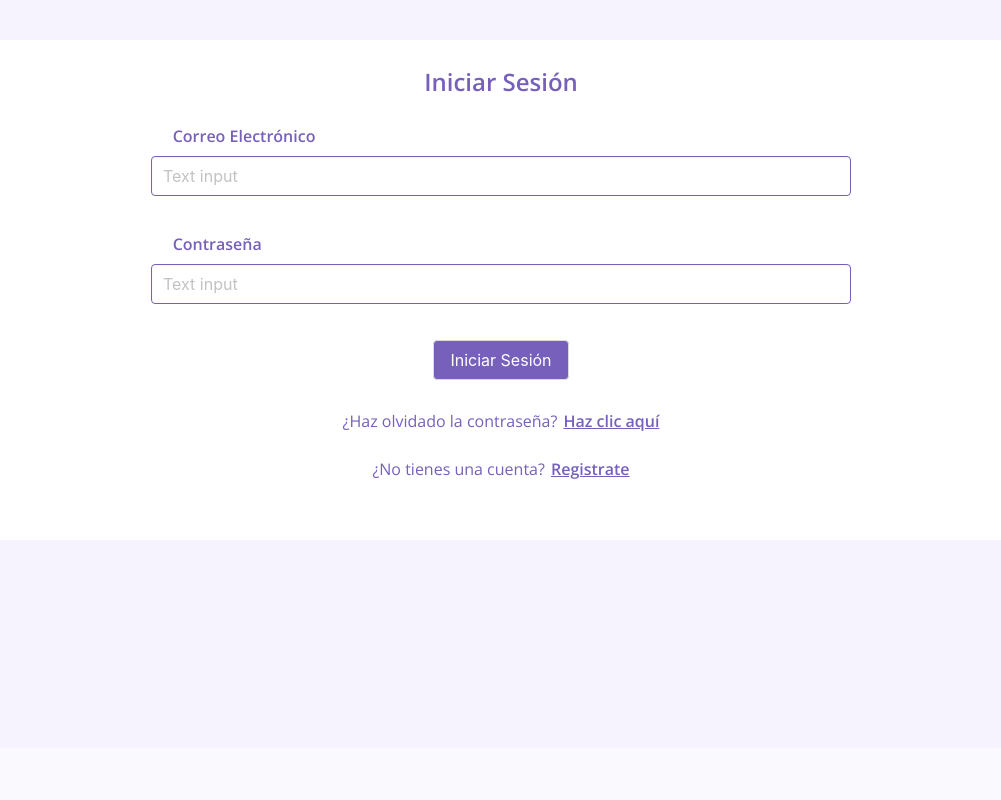
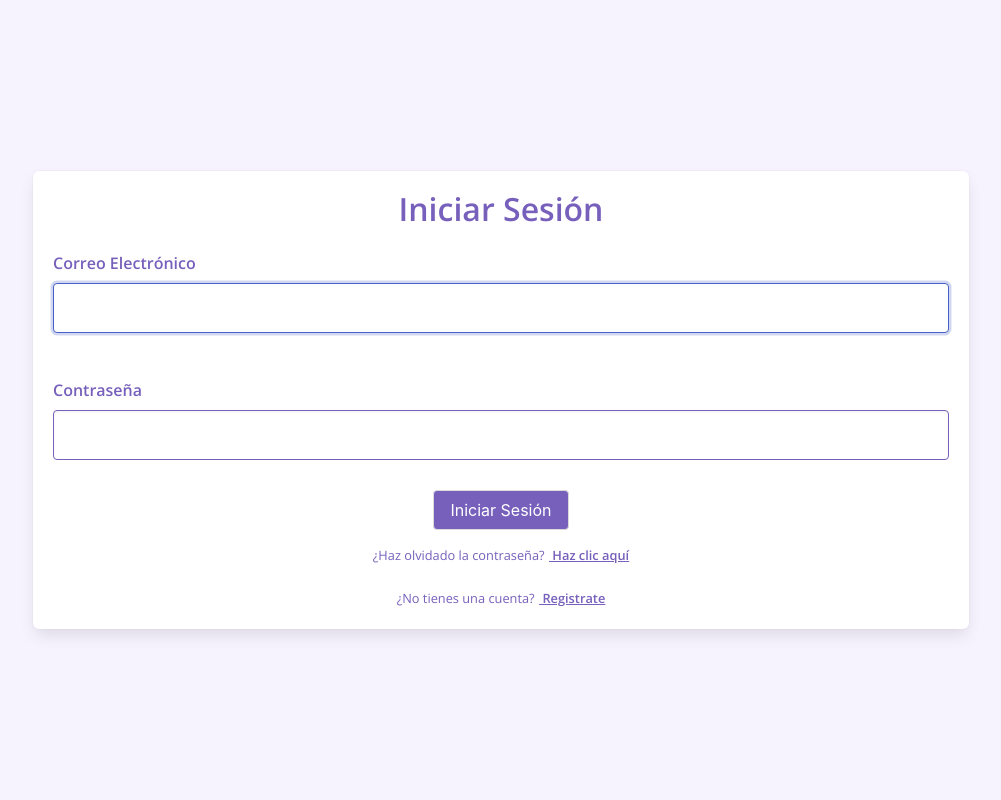
Before and after one commit to lmirandam07/gestion-ssu, a PHP site: page /iniciar_sesion.php in a window 1280 px wide. Shown: the part 52-852 px from the top of the page, without its empty margins (139-1140 px from the left). Before the commit the page ends 531 px from the top, so only its background shows below. Run offline with PHP 8.4, Linux system fonts and the light colour scheme; some libraries are stand-ins or nearby versions.

Commit message:
Se mejoraron paginas

```diff
--- a/css/iniciar_sesion.css
+++ b/css/iniciar_sesion.css
@@ -1,37 +1,10 @@
-.formulario{
-    top: 5%;
-
-    width: 700;
-    height: 500;
-background-color: white;
-justify-content: center;
+.titulo{
+    color: #7760BB;
 }
-form{
-    text-emphasis: center;
-}
-.input-is{
-
-
-    border-color: #7760BB;
-    width: 700;
-}
-.input-is:focus{
-    outline: #7760BB;
-    box-shadow: #7760BB;
-
-}
-.titulo{
-    text-align: center;
-    color: #7760BB;
-    font-weight: bold;
-    font-size: x-large;
-    padding-top: 2%;
-
-}
-.label{
-
-    color: #7760BB;
-    margin-left: 23%;
+.boton{
+    color:#ffffff;
+    background-color: #7760BB;
+    margin-top: 2%;
 
 }
 .link{
@@ -40,16 +13,20 @@ form{
     color: #7760BB;
     margin-left: 0.5%;
 }
-p{
+.sent{
     color: #7760BB;
+    font-size: 0.8rem;
 }
+.label{
 
-.div-boton{
-padding-top: 1%;
-padding-bottom: 1%;
-}
-.boton{
-    color:#ffffff;
-    background-color: #7760BB;;
+    color: #7760BB;
 
 }
+.label1{
+    margin-top: 5%;
+}
+.input-is{
+
+    border-color: #7760BB;
+
+}
--- a/iniciar_sesion.php
+++ b/iniciar_sesion.php
@@ -14,42 +14,51 @@
 <body>
     <?php include('./templates/header2.html'); ?>
 
-    <div class="container is-fluid formulario">
-        <h1 class="titulo">Iniciar Sesión</h1>
-        <br>
-        <form action="localhost:8000/" method="POST">
+    <div class="hero is-fullheight">
+        <div class="hero-body ">
+            <div class="container has-text-centered">
+                <div class="column is-10 is-offset-1">
+
+
+<div class="box">
+<h3 class="title titulo">Iniciar Sesión</h3>
+
+  <form>
   <div class="field">
-                <label class="label">Correo Electrónico</label>
-                <div class="control level-item has-text-centered">
-                    <input class="input input-is" type="text" placeholder="Text input"name="Correo">
-                </div>
+    <div class="control">
+    <label class="label has-text-left">Correo Electrónico</label>
+      <input class="input is-medium input-is" type="email" name="Email" autofocus="">
       <br>
     </div>
+  </div>
+  <div class="field">
+    <div class="control">
+    <label class="label has-text-left label1">Contraseña</label>
+      <input class="input is-medium input-is" type="password" name="Contraseña">
+    </div>
+  </div>
+  <input class="button boton" type="submit" value="Iniciar Sesión">
+</form>
 
-            <div class="field">
-                <label class="label ">Contraseña</label>
-                <div class="control level-item has-text-centered">
-                    <input class="input input-is" type="text" placeholder="Text input"name="Contraseña">
-                </div>
+<p class="sent">¿Haz olvidado la contraseña?<a class="link" href=""> Haz clic aquí</a></p>
 
 <br>
 
-                <div class="level-item has-text-centered div-boton">
-                    <input class="button boton" type="submit" value="Iniciar Sesión">
+<p class="sent">¿No tienes una cuenta?<a class="link" href=""> Registrate</a></p>
+</div>
+
+                </div>
             </div>
 
         </div>
 
-        </form>
-
-        <p class="level-item has-text-centered">¿Haz olvidado la contraseña?  <a class="link" href=""> Haz clic aquí</a></p>
-
-        <br>
-
-        <p class="level-item has-text-centered">¿No tienes una cuenta?  <a class="link" href=""> Registrate</a></p>
     </div>
 
+
+
+
+
+
 </body>
-    </div>
 
 </html>
```
Also changed, not shown: cambiar_contra.php (+31 -12 lines), css/cambiar_cont.css (+22 -24 lines), css/registrar.css (+9 -35 lines), registrar.php (+29 -18 lines). Lines whose indentation alone changed are shown as unchanged.
